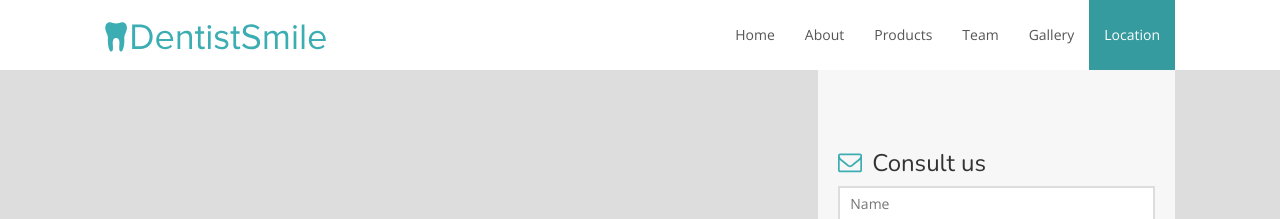
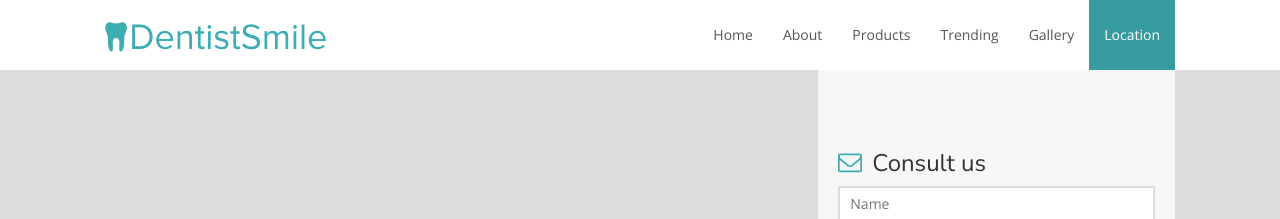
Before and after one commit to jeet3007/extreme-airs2, a Jekyll site: the page built from index.html, in a window 1280 px wide. Shown: the top 219 px of the page. Built offline with Jekyll 4.4.1, drawn with Linux system fonts in a browser that asks for light colours; nearby versions of some CDN libraries.

Commit message:
solving the nav

```diff
--- a/_includes/header.html
+++ b/_includes/header.html
@@ -18,7 +18,7 @@
                 <li><a class="scroll" href="#top">Home</a></li>
                 <li><a class="scroll" href="#about">About</a></li>
                 <li><a class="scroll" href="#treatments">Products</a></li>
-                <li><a class="scroll" href="#team">Team</a></li>
+                <li><a class="scroll" href="#trending">Trending</a></li>
                 <li><a class="scroll" href="#gallery">Gallery</a></li>
                 <li><a class="scroll" href="#location">Location</a></li>
             </ul>
--- a/_scss/components/_team.scss
+++ b/_scss/components/_team.scss
@@ -1,6 +1,6 @@
 /* TEAM
 -------------------------------------------------*/
-.team {
+.trending {
     @extend %clearfix;
     @extend %space;
     overflow: hidden;
```
Also changed, not shown: 1 other file.
